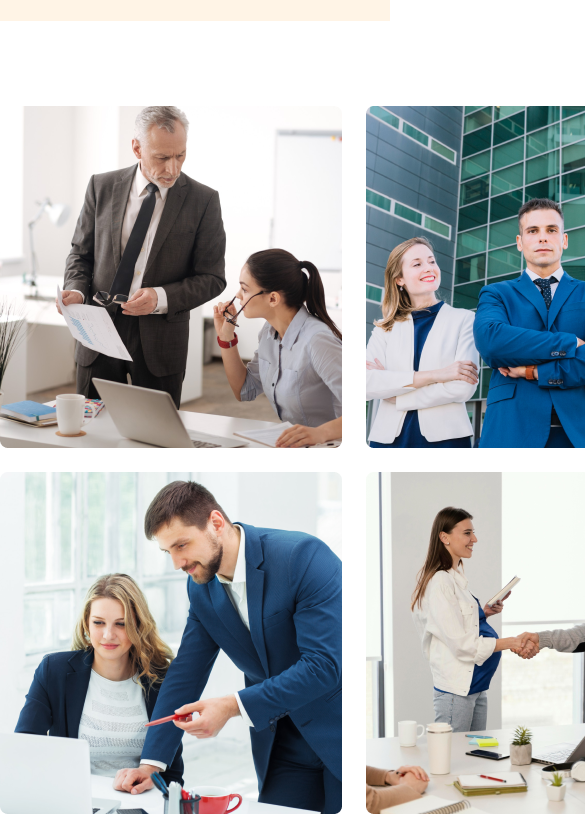
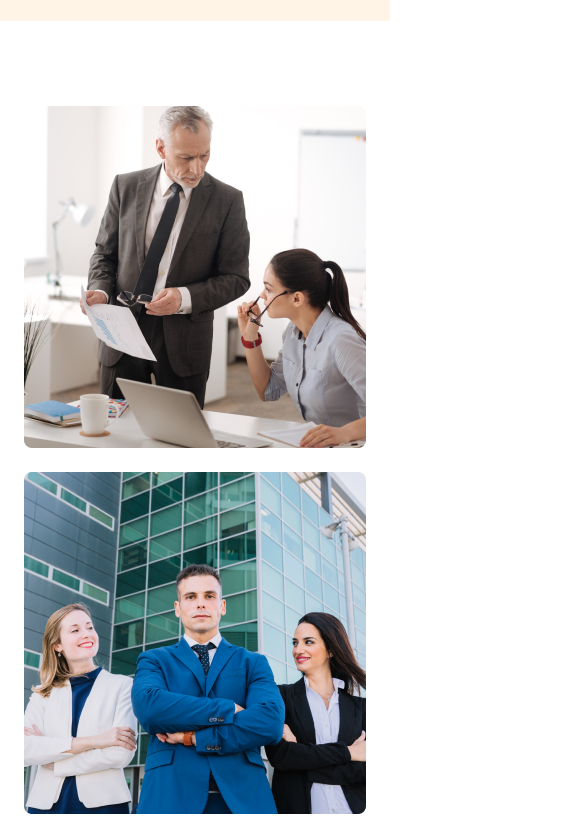
Before and after one commit to ashik-08/M9-G3-Architects, a plain HTML site: page index.html in a window 390 px wide. Shown: the part 1116-1944 px from the top of the page, 585 px wide, since content can reach past the window. Drawn offline with nearby package versions, Linux system fonts and the light colour scheme.

Commit message:
teams section responsive

```diff
--- a/index.html
+++ b/index.html
@@ -62,13 +62,13 @@
         <div class="teams-content">
           <h3 class="teams-title">
             <span class="quick-list">Quick list</span>
-            <span class="of-our">of Our</span>
+            <span class="of-our">of Our <br /> </span>
             <span class="text-features">Features</span>
           </h3>
           <p class="teams-description">
-            There are many variations of passages of Lorem Ipsum available, but
-            the majority have suffered alteration in some form, by injected
-            humour, or randomised words which don't look even
+            There are many variations of passages of Lorem Ipsum available,<br />but
+            the majority have suffered alteration in some form, by injected<br />humour,
+            or randomised words which don't look even
           </p>
           <button class="btn-primary">Explore More</button>
         </div>
--- a/styles/architect.css
+++ b/styles/architect.css
@@ -70,10 +70,11 @@ nav a {
   margin-top: 50px;
   width: 100%;
 }
+
 /* main section styles */
 
 main {
-  max-width: 1440px;
+  max-width: 75%;
   margin: 0 auto;
 }
 
@@ -82,15 +83,14 @@ main {
 .teams-container {
   display: flex;
   align-items: center;
-  margin-top: 85px;
+  justify-content: center;
+  gap: 75px;
+  margin: 85px 0px 130px;
 }
 .teams-img-container {
   display: grid;
   grid-template-columns: repeat(2, 1fr);
   gap: 1.5rem;
-}
-.teams-content {
-  margin-left: 75px;
 }
 .teams-title {
   font-size: 2.8125rem;
--- a/styles/responsive.css
+++ b/styles/responsive.css
@@ -1,8 +1,13 @@
 /* mobile or smaller devices */
 @media screen and (max-width: 576px) {
+  /* header section styles */
+
   header {
     padding: 20px;
   }
+
+  /* nav related styles */
+
   nav {
     flex-direction: column;
   }
@@ -13,24 +18,51 @@
   .nav-title {
     margin-bottom: 30px;
   }
+
+  /* banner related styles */
+
   .banner-title {
     margin-top: 50px;
+  }
+
+  /* teams section styles */
+
+  .teams-container {
+    flex-direction: column;
+  }
+  .teams-img-container {
+    grid-template-columns: 1fr;
   }
 }
 
 /* tablet or medium devices */
 
 @media screen and (min-width: 576px) and (max-width: 960px) {
+  /* header section styles */
+
   header {
     padding: 50px;
   }
+
+  /* nav related styles */
+
   nav {
     flex-direction: column;
   }
   .nav-title {
     margin-bottom: 50px;
   }
+
+  /* banner related styles */
+
   .banner-title {
     margin-top: 80px;
   }
+
+  /* teams section styles */
+
+  .teams-container {
+    flex-direction: column;
+    margin: 20px;
+  }
 }
```
